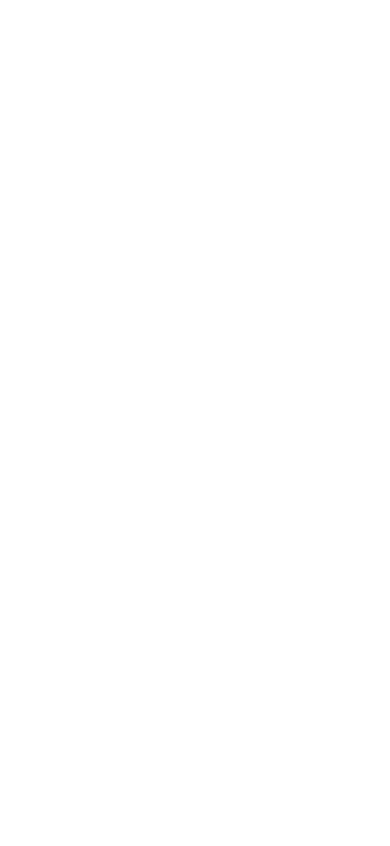
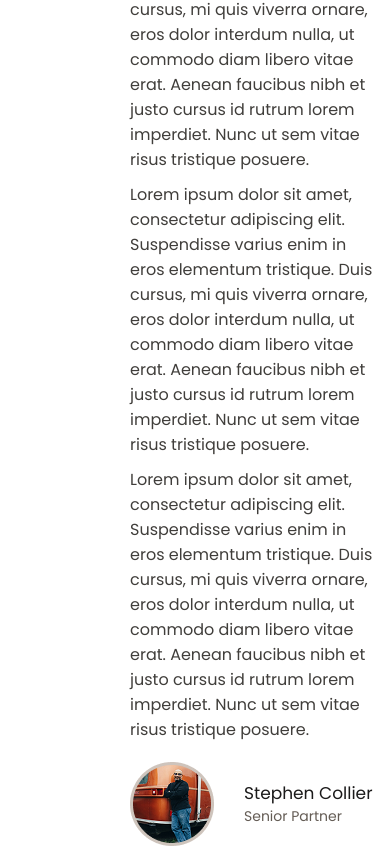
Before and after one commit to ionaleLyc/Wishbone-Website, a React (Create React App) app: page / in a window 390 px wide. Shown: the part 1101-1947 px from the top of the page. Before the commit the page ends 844 px from the top, so only its background shows below. Built offline with nearby package versions, Linux system fonts and the light colour scheme.

Commit message:
Верстка второй секции под размеры макета (без адаптива)

```diff
--- a/src/components/Header/Header.css
+++ b/src/components/Header/Header.css
@@ -9,6 +9,8 @@
     font-family: "Poppins", sans-serif;
     position: fixed;
     z-index: 1;
+
+    box-shadow: 0 0px 10px 0 var(--color-text-gray);
 }
 
 .header .header-logo .header-logo-image {
--- /dev/null
+++ b/src/components/OurFirm/OurFirm.css
@@ -0,0 +1,53 @@
+.our-firm-section {
+    width: 100%;
+    height: 100%;
+    display: flex;
+    align-items: center;
+    justify-content: center;
+    padding: 45px 0 0 0;
+
+    font-family: 'Poppins', 'sans-serif';
+}
+
+.our-firm-section .our-firm-wrapper {
+    width: 768px;
+    height: 582px;
+    display: grid;
+    grid-template-columns: 1fr 2fr;
+}
+
+.our-firm-section .our-firm-wrapper .our-firm-header p {
+    font-size: 32px;
+    color: var(--color-text-gray_2);
+}
+
+.our-firm-section .our-firm-wrapper .our-firm-content .our-firm-content-description {
+    display: flex;
+    flex-direction: column;
+    gap: 10px;
+    padding-right: 15px;
+    margin-bottom: 20px;
+}
+
+.our-firm-section .our-firm-wrapper .our-firm-content .our-firm-content-description p {
+    font-size: 16px;
+    color: var(--color-text-gray_2);
+    margin: 0;
+}
+
+.our-firm-section .our-firm-wrapper .our-firm-content .our-firm-content-author {
+    display: flex;
+    align-items: center;
+    gap: 30px;
+
+}
+
+.our-firm-section .our-firm-wrapper .our-firm-content .our-firm-content-author .our-firm-content-author-info .our-firm-content-author-info-name {
+    font-size: 17px;
+    color: var(--color-text-dark);
+}
+
+.our-firm-section .our-firm-wrapper .our-firm-content .our-firm-content-author .our-firm-content-author-info .our-firm-content-author-info-post {
+    font-size: 14px;
+    color: var(--color-text-gray);
+}
--- /dev/null
+++ b/src/components/OurFirm/OurFirm.jsx
@@ -0,0 +1,44 @@
+import './OurFirm.css'
+import stephen_collier from '../../assets/people/stephen_collier.png'
+
+function OurFirm() {
+    return (
+        <div className='our-firm-section'>
+
+            <div className='our-firm-wrapper'>
+
+                <div className='our-firm-header'>
+                    <p>Our Firm</p>
+                </div>
+
+                <div className='our-firm-content'>
+                    <div className='our-firm-content-description'>
+                        <p>
+                            Lorem ipsum dolor sit amet, consectetur adipiscing elit. Suspendisse varius enim in eros elementum tristique. Duis cursus, mi quis viverra ornare, eros dolor interdum nulla, ut commodo diam libero vitae erat. Aenean faucibus nibh et justo cursus id rutrum lorem imperdiet. Nunc ut sem vitae risus tristique posuere.
+                        </p>
+
+                        <p>
+                            Lorem ipsum dolor sit amet, consectetur adipiscing elit. Suspendisse varius enim in eros elementum tristique. Duis cursus, mi quis viverra ornare, eros dolor interdum nulla, ut commodo diam libero vitae erat. Aenean faucibus nibh et justo cursus id rutrum lorem imperdiet. Nunc ut sem vitae risus tristique posuere.
+                        </p>
+
+                        <p>
+                            Lorem ipsum dolor sit amet, consectetur adipiscing elit. Suspendisse varius enim in eros elementum tristique. Duis cursus, mi quis viverra ornare, eros dolor interdum nulla, ut commodo diam libero vitae erat. Aenean faucibus nibh et justo cursus id rutrum lorem imperdiet. Nunc ut sem vitae risus tristique posuere.
+                        </p>
+                    </div>
+
+                    <div className='our-firm-content-author'>
+                        <img src={stephen_collier} alt="" />
+                        <div className='our-firm-content-author-info'>
+                            <p className='our-firm-content-author-info-name'>Stephen Collier</p>
+                            <p className='our-firm-content-author-info-post'>Senior Partner</p>
+                        </div>
+                    </div>
+                </div>
+
+            </div>
+
+        </div>
+    );
+}
+
+export default OurFirm;
--- a/src/pages/Home/Home.jsx
+++ b/src/pages/Home/Home.jsx
@@ -1,11 +1,13 @@
 import Header from "../../components/Header/Header";
 import FirmDesc from "../../components/FirmDesc/FirmDesc"
+import OurFirm from "../../components/OurFirm/OurFirm";
 
 function Home() {
     return (
         <>
             <Header />
             <FirmDesc />
+            <OurFirm />
         </>
     );
 }
--- a/src/styles/variables.css
+++ b/src/styles/variables.css
@@ -2,8 +2,10 @@
     --color-text-dark: #1B1A1A;
     --color-text-light: #FFFFFF;
     --color-text-gray: #645C55;
+    --color-text-gray_2: #403E3B;
     --color-background-dark: #1B1A1A;
     --color-background-light: #FFFFFF;
+    --color-background-light_2: #E5E5E5;
     --color-background-gray: #ECE7E4;
     --color-border: #1B1A1A;
 
```
Also changed, not shown: src/assets/people/stephen_collier.png (added).
